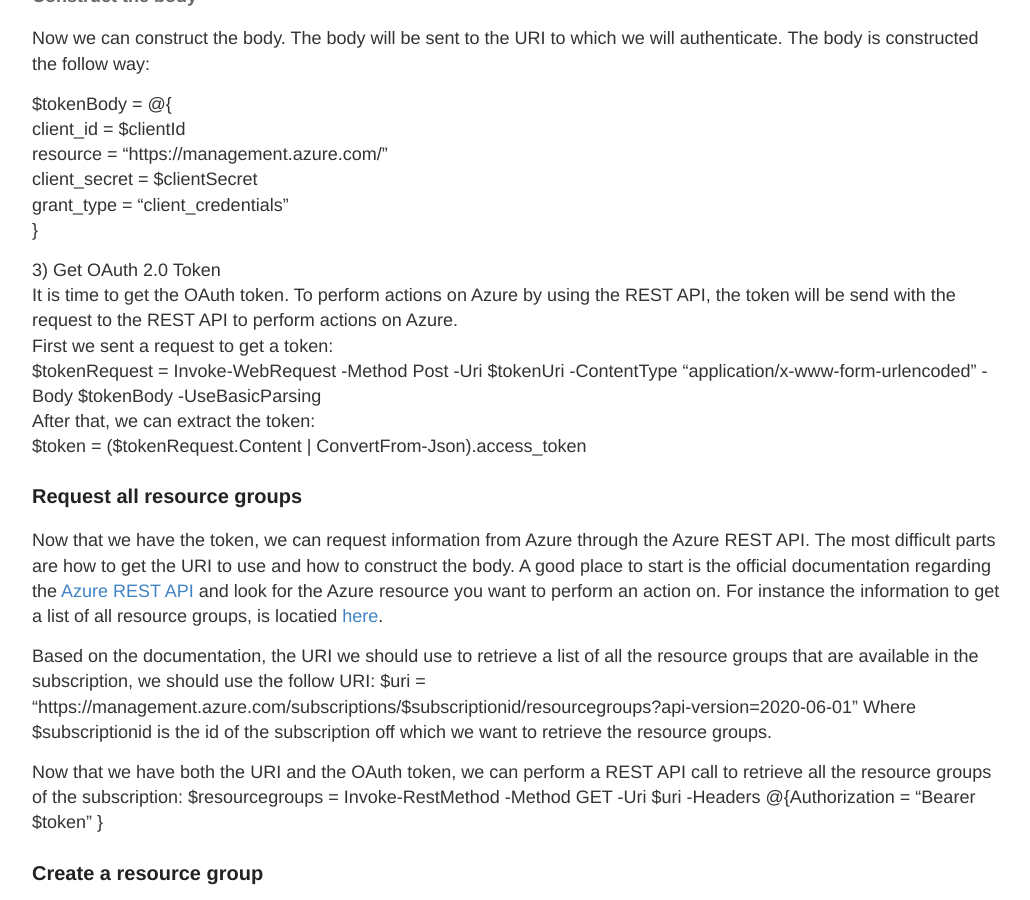
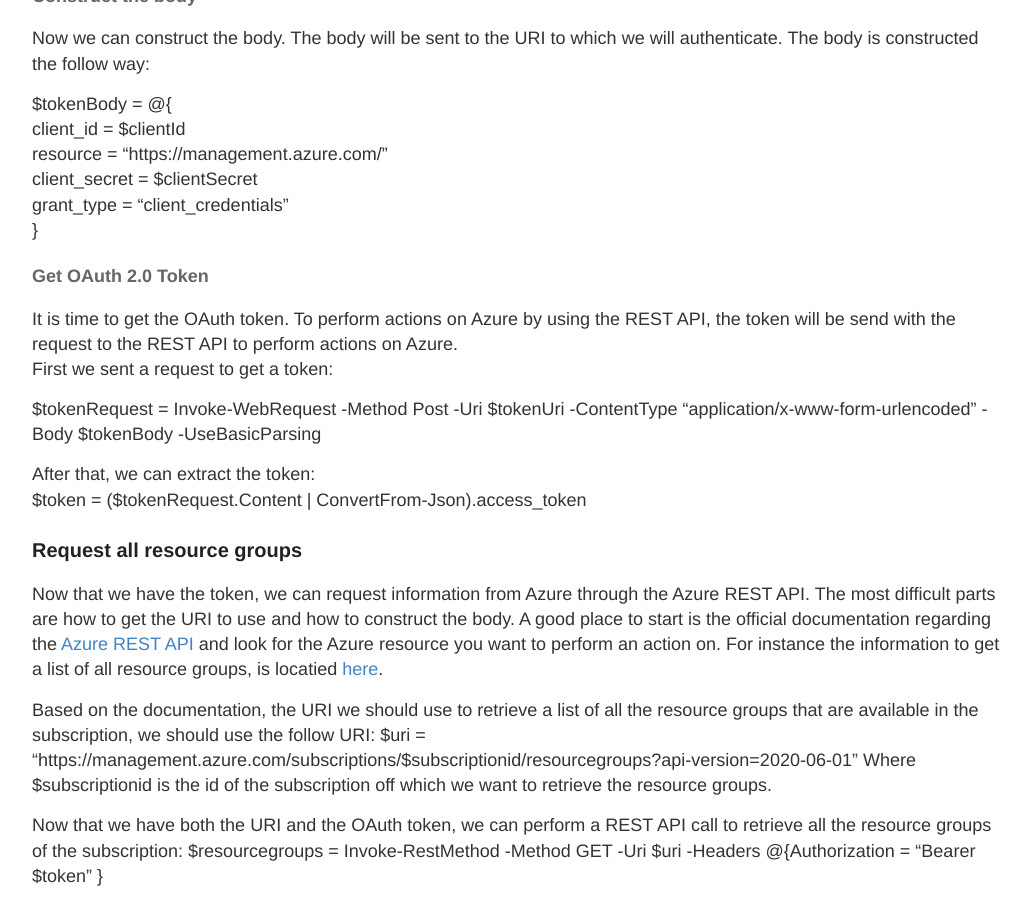
Before and after one commit to MHEBXM/mbhendriks, a Jekyll site: the page built from _posts/2020-08-22-azure-api-powershell.md, in a window 1280 px wide and 900 px high, scrolled down 714 px. Shown: the whole window, without its empty margins (120-1150 px from the left). Built offline with Jekyll 4.4.1, drawn with Linux system fonts in a browser that asks for light colours.

Commit message:
Layout 3

```diff
--- a/_posts/2020-08-22-azure-api-powershell.md
+++ b/_posts/2020-08-22-azure-api-powershell.md
@@ -10,7 +10,7 @@ On this page I will describe how you can use PowerShell to make a call to the RE
 To authenticate to the REST API, we need the id of a user or service principal ($clientid), the corresponding secret ($secretid) and the id of the tenant ($tenantid). The service principal or user should also have assigned the permissions needed to perform the tasks.
 When we have the $clientid, $secretid and $tenantid, we can authenticate against the REST API.
 
-##### Construct the URI
+#### Construct the URI
 First we need to construct the URI to which we are going to authenticate. This URI is constucted the follow way:
 
 $tokenUri = "https://login.microsoftonline.com/$tenantid/oauth2/token"
@@ -25,10 +25,12 @@ $tokenBody = @{
     grant_type    = "client_credentials"
 }
 
-3) Get OAuth 2.0 Token
-It is time to get the OAuth token. To perform actions on Azure by using the REST API, the token will be send with the request to the REST API to perform actions on Azure.
+#### Get OAuth 2.0 Token
+It is time to get the OAuth token.  To perform actions on Azure by using the REST API, the token will be send with the request to the REST API to perform actions on Azure.
 First we sent a request to get a token:
+
 $tokenRequest = Invoke-WebRequest -Method Post -Uri $tokenUri -ContentType "application/x-www-form-urlencoded" -Body $tokenBody -UseBasicParsing
+
 After that, we can extract the token:
 $token = ($tokenRequest.Content | ConvertFrom-Json).access_token
 
```
